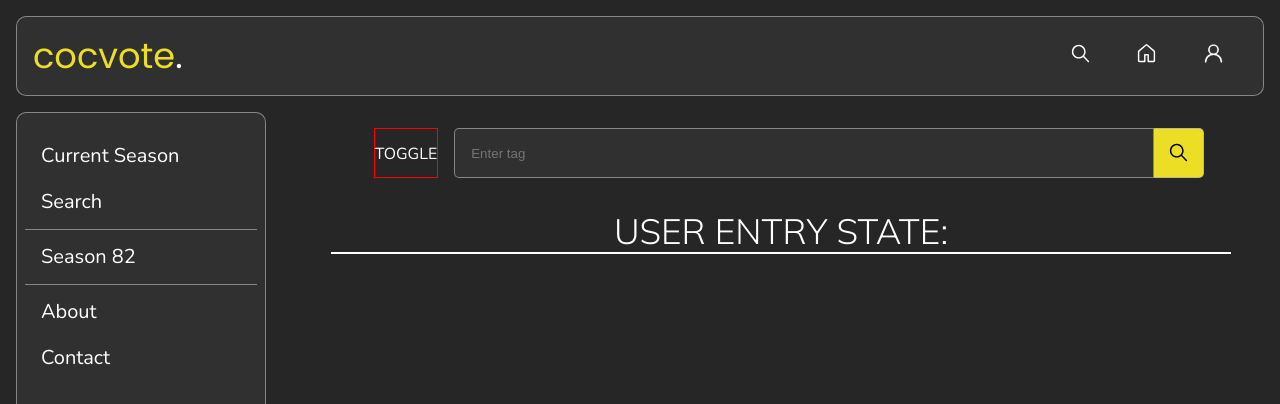
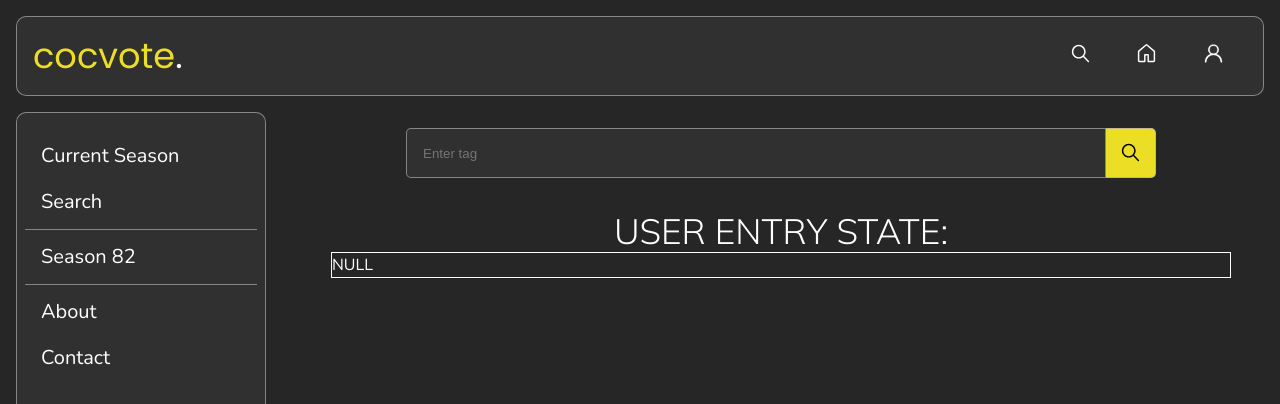
Before and after one commit to josedrios/clashvote, a React (Vite) app: page / in a window 1280 px wide. Shown: the top 404 px of the page. Built offline with nearby package versions, Linux system fonts and the light colour scheme; a web font is replaced by a local one.

Commit message:
Organized jsx files into a cleaner/more organized folder structure, changed imports in each jsx (for the most part)

```diff
--- a/index.html
+++ b/index.html
@@ -9,6 +9,6 @@
   </head>
   <body>
     <div id="root"></div>
-    <script type="module" src="/src/main.jsx"></script>
+    <script type="module" src="/src/Components/main.jsx"></script>
   </body>
 </html>
--- a/src/SearchInfo.jsx
+++ b/src/Components/feature/SearchInfo.jsx
@@ -1,5 +1,4 @@
 import { useState } from 'react'
-import './styles/main.scss'
 import { BsPersonFill } from "react-icons/bs";
 import { FaShieldAlt } from "react-icons/fa";
 
--- a/src/SearchResult.jsx
+++ b/src/Components/feature/SearchResult.jsx
@@ -1,10 +1,9 @@
 import { useState } from 'react'
-import './styles/main.scss'
 
-function SearchResult() {
+function SearchResult({playerData}) {
 return (
     <div id='search-result-container'>
-
+      {playerData ? JSON.stringify(playerData, null, 2) : "NULL"}
     </div>
   )
 }
--- a/src/MainBody.jsx
+++ b/src/Components/layout/MainBody.jsx
@@ -1,6 +1,7 @@
 import { useState } from 'react'
-import Season from './Season'
-import Search from './Search'
+
+import Season from '../pages/Season'
+import Search from '../pages/Search'
 
 function MainBody() {
   return (
--- a/src/main.jsx
+++ b/src/Components/main.jsx
@@ -1,6 +1,6 @@
 import { StrictMode } from 'react'
 import { createRoot } from 'react-dom/client'
-import App from './App.jsx'
+import App from './pages/App.jsx';
 
 createRoot(document.getElementById('root')).render(
   <StrictMode>
--- a/src/Search.jsx
+++ b/src/Components/pages/Search.jsx
@@ -1,8 +1,8 @@
 import { useState, useRef, useEffect } from 'react'
-import './styles/main.scss'
-import SearchInfo from './SearchInfo'
-import SearchResult from './SearchResult'
 import { IoIosSearch } from "react-icons/io";
+import SearchInfo from '../feature/SearchInfo'
+import SearchResult from '../feature/SearchResult'
+
 
 function Search() {
   const [userEntry, setUserEntry] = useState('');
@@ -57,7 +57,7 @@ function Search() {
           USER ENTRY STATE: {userEntry}
         </h1>
         {/* <SearchInfo/> */}
-        <SearchResult/>
+        <SearchResult playerData={playerData}/>
     </div>
   )
 }
--- a/src/styles/layouts/_search.scss
+++ b/src/styles/layouts/_search.scss
@@ -15,7 +15,8 @@
 }
 
 #searchbar-toggle {
-    border: 1px solid red;
+    display: none;
+    border: 1px solid $primary-color;
     text-align: center;
     line-height: 50px; // TEMP: FOR SAKE OF STYLE
     margin: 0px $spacing-medium;
```
Also changed, not shown: src/Components/pages/App.jsx (renamed from src/App.jsx, +4 -4 lines), src/Components/pages/Season.jsx (renamed from src/Season.jsx, +4 -4 lines), src/Components/layout/Navbar.jsx (renamed from src/Navbar.jsx), src/Components/layout/SideBar.jsx (renamed from src/SideBar.jsx), 1 other file (tests, documents, lock files or other folders).
